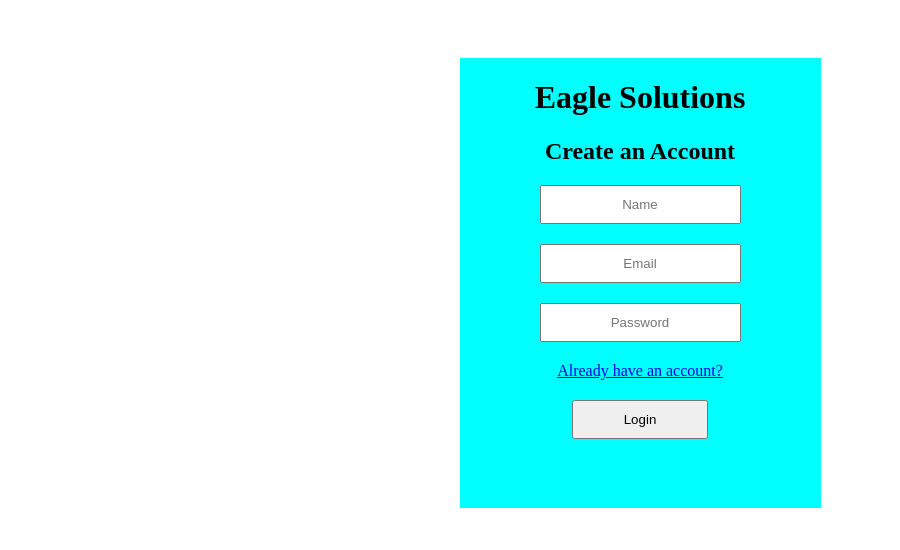
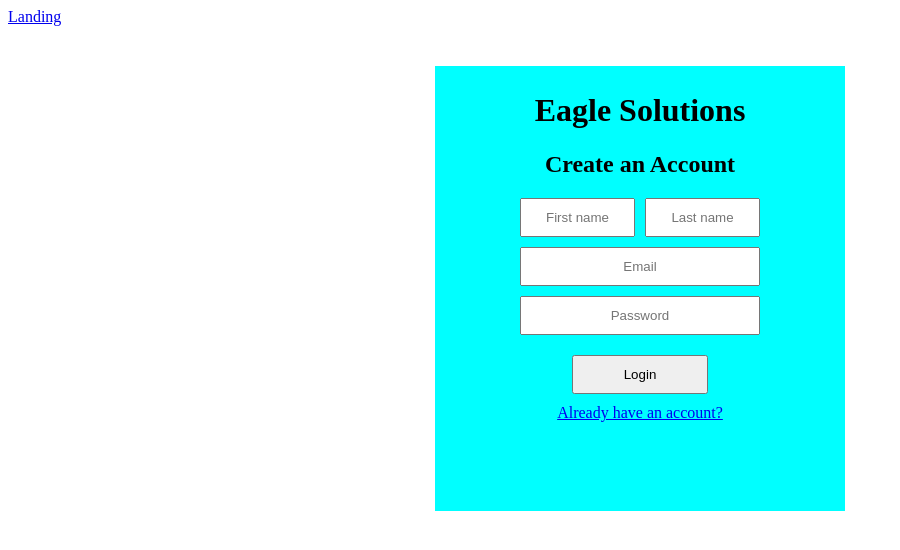
Before and after one commit to l8102/it-project2020, a React (Create React App) app in the folder eaglesolutions/: page /account in a window 1280 px wide. Shown: the top 550 px of the page, without its empty margins (0-900 px from the left). Built offline with nearby package versions, Linux system fonts and the light colour scheme; the HTML template or start-up script is replaced by a standard one.

Commit message:
Changed format of forms, modified links on landing

```diff
--- a/eaglesolutions/src/css/account.css
+++ b/eaglesolutions/src/css/account.css
@@ -1,39 +1,37 @@
-.account-container {
+.form-container {
    display: flex;
-   align-items: center;
    justify-content: center;
 }
 
 .account-form {
     text-align: center;
     background-color: aqua;
-    margin: 50px;
-    height: 450px;
+    padding: 5px;
+    margin: 40px;
+    width: 400px;
+    height: 435px;
 }
 
 input[type=text] {
     text-align: center;
-    display: block;
-    position: relative;
     padding: 10px;
-    margin: 0 auto;
-    margin-bottom: 20px;
+    margin-bottom: 10px;
+    width: 100%;
+    box-sizing: border-box;
 }
 
 
 input[type=password] {
     text-align: center;
-    display: block;
-    position: relative;
     padding: 10px;
-    margin: 0 auto;
-    margin-bottom: 20px;
+    margin-bottom: 10px;
+    width: 100%;
+    box-sizing: border-box;
 }
 
 input[type=submit] {
     padding: 10px 50px;
-    margin: 0 auto;
-    margin: 20px;
+    margin: 10px;
 }
 
 
@@ -42,3 +40,13 @@ form {
     margin-left: 80px;
     margin-bottom: 100px;
 }
+
+.name-field {
+    display: flex;
+    flex-direction: row;
+}
+
+.name-field input {
+    width: 100%;
+    box-sizing: border-box;
+}
--- /dev/null
+++ b/eaglesolutions/src/css/landing.css
@@ -0,0 +1,34 @@
+
+
+.landing-container button {
+    background-color: rgb(224, 135, 103);
+    color: white;
+    transition-duration: 0.2s;
+    width: 300px;
+    height: 400px;
+    font-size: large;
+    border: none;
+}
+
+.nav-buttons-temp {
+    text-align: center;
+}
+
+.nav-buttons-temp button:hover {
+    background-color: orange;
+}
+
+.nav-buttons-temp button:hover {
+    background-color: orange;
+    color: yellow;
+}
+
+.nav-link {
+    color: white;
+    text-decoration: none;
+    margin: 50px;
+}
+
+.nav-link:visited {
+    text-decoration: none;
+}
--- a/eaglesolutions/src/pages/Account.js
+++ b/eaglesolutions/src/pages/Account.js
@@ -7,9 +7,10 @@ export default class Account extends Component {
     constructor(props) {
         super(props);
         this.state = {
-            name: '',
             email: '',
-            password: ''
+            password: '',
+            firstName: '',
+            lastName: '',
         };
         this.handleChange = this.handleChange.bind(this);
         this.handleSubmit = this.handleSubmit.bind(this);
@@ -19,7 +20,12 @@ export default class Account extends Component {
     render() {
         return (
             <div className="account-container">
-                <this.createAccountForm />
+                <NavLink to="/">
+                    Landing
+                </NavLink>
+                <div className="form-container">
+                    <this.createAccountForm />
+                </div>
             </div>
         )
     }
@@ -42,14 +48,21 @@ export default class Account extends Component {
                     Create an Account
                 </h2>
                 <form onSubmit={ this.handleSubmit }>
-                    <input name="name" type="text" value={ this.state.name } placeholder="Name" onChange={ this.handleChange } />
-                    <input name="email" type="text" value={ this.state.email } placeholder="Email" onChange={ this.handleChange }/>
-                    <input name="password" type="password" value={ this.state.password} placeholder="Password" onChange={ this.handleChange } />
+                    <div className="name-field">
+                        <input name="firstName" style={{marginRight:"10px"}} type="text" value={ this.state.firstName }
+                            placeholder="First name" onChange={ this.handleChange } />
+                        <input name="lastName" type="text" value={ this.state.lastName } placeholder="Last name"
+                            onChange={ this.handleChange } />
+                    </div>
+                    <input name="email" type="text" value={ this.state.email } placeholder="Email"
+                        onChange={ this.handleChange } />
+                    <input name="password" type="password" value={ this.state.password} placeholder="Password"
+                        onChange={ this.handleChange } />
+                    <input type="submit" value="Login" />
+                    <br />
                     <NavLink to="login">
                         Already have an account?
                     </NavLink>
-                    <br />
-                    <input type="submit" value="Login" />
                 </form>
             </div>)
     }
--- a/eaglesolutions/src/pages/Landing.js
+++ b/eaglesolutions/src/pages/Landing.js
@@ -1,5 +1,6 @@
 import React, { Component } from 'react';
 import { NavLink } from "react-router-dom";
+import "../css/landing.css"
 
 export default class Landing extends Component {
     render() {
@@ -8,12 +9,23 @@ export default class Landing extends Component {
                 <h1>
                     Eagle Solutions
                 </h1>
-                <NavLink to="portfolio">
-                    Portfolio
-                </NavLink>
-                <NavLink to="account">
-                    Account
-                </NavLink>
+                <div className="nav-buttons-temp">
+                    <NavLink className="nav-link" to="browse">
+                        <button>
+                            Browse Portfolios
+                        </button>
+                    </NavLink>
+                    <NavLink className="nav-link" to="account">
+                        <button>
+                            Create a New Account
+                        </button>
+                    </NavLink>
+                    <NavLink className="nav-link" to="login">
+                        <button>
+                            Login to an Existing Account
+                        </button>
+                    </NavLink>
+                </div>
             </div>
         )
     }
--- a/eaglesolutions/src/pages/Login.js
+++ b/eaglesolutions/src/pages/Login.js
@@ -17,7 +17,12 @@ export default class Login extends Component {
     render() {
         return (
             <div className="account-container">
-                <this.loginForm />
+                <NavLink to="/">
+                    Landing
+                </NavLink>
+                <div className="form-container">
+                    <this.loginForm />
+                </div>`
             </div>
         )
     }
@@ -45,7 +50,7 @@ export default class Login extends Component {
                         <input name="password" type="password" value={ this.state.password } placeholder="Password" onChange={ this.handleChange } />
                         <input type="submit" value="Login" />
                         <br />
-                        <NavLink to="account">
+                        <NavLink to="/account">
                             Create an account
                         </NavLink>
                     </form>
```
